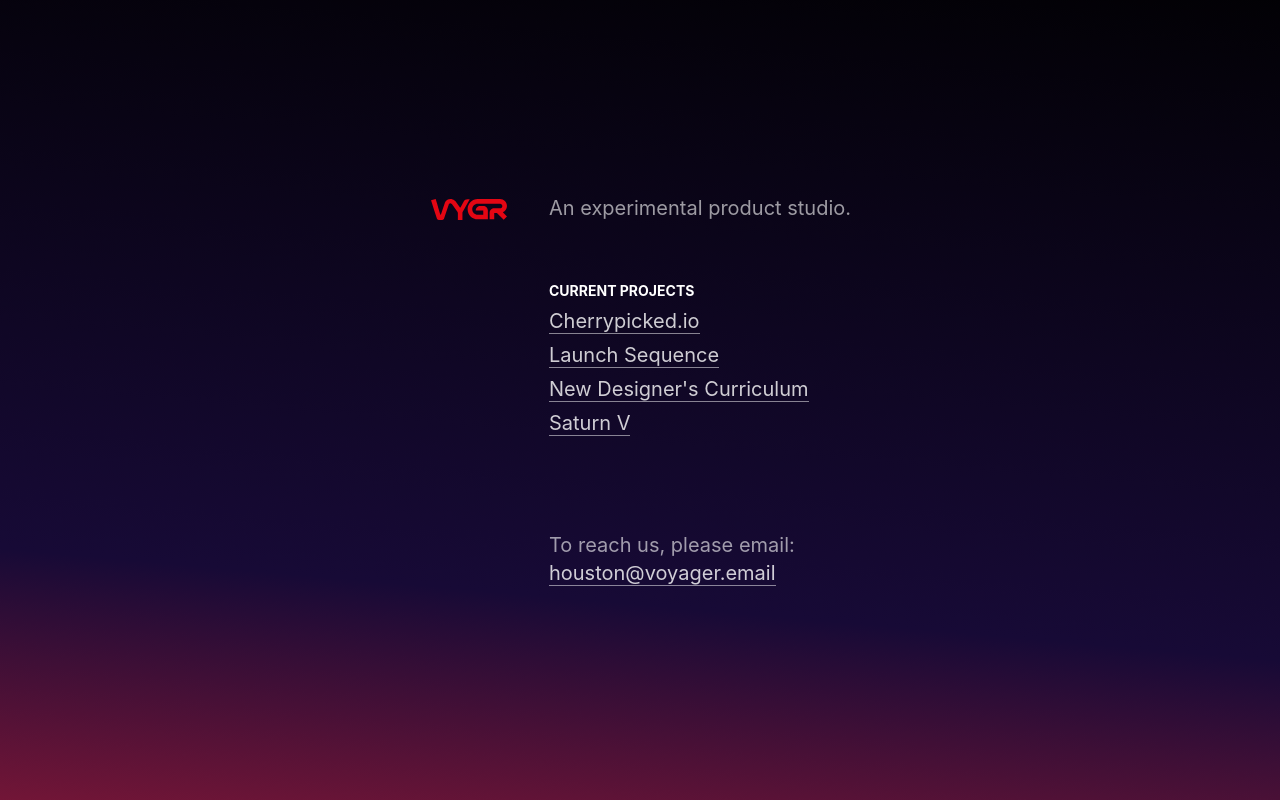
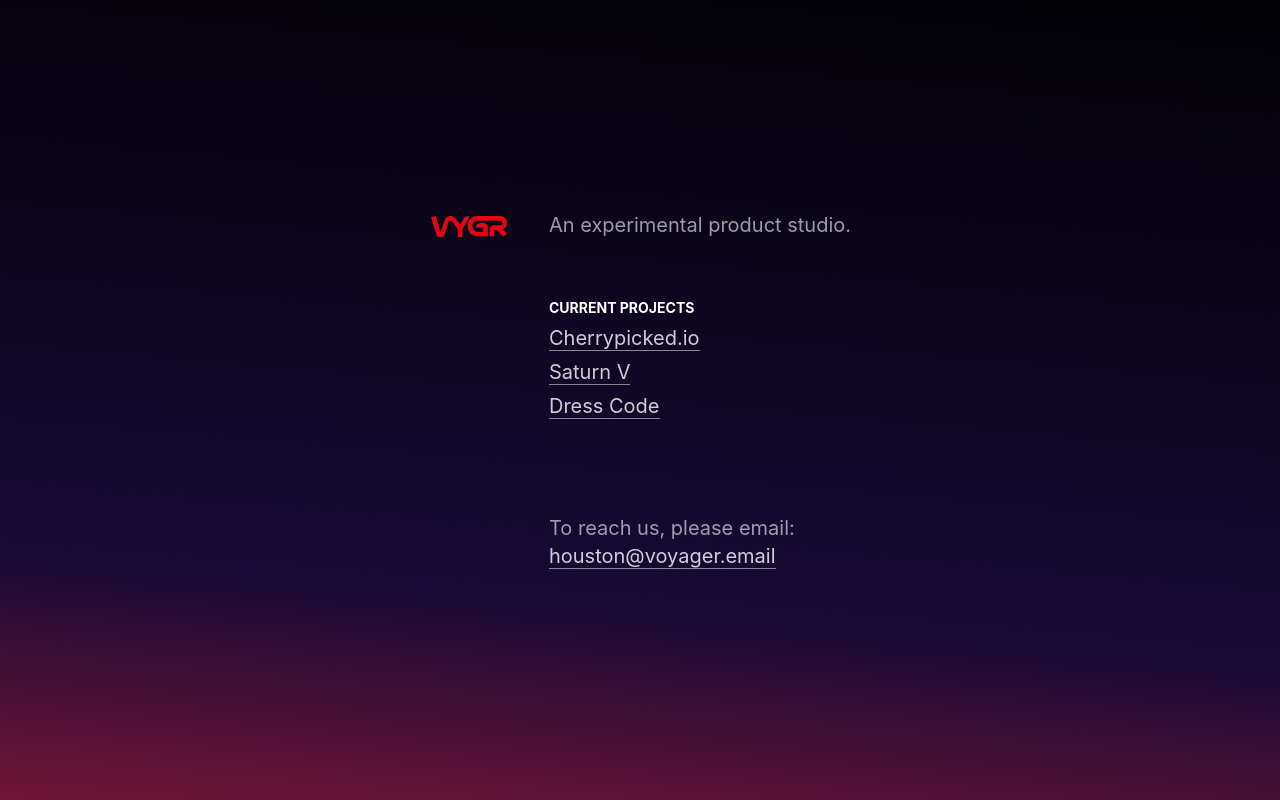
Before and after one commit to voyagerlog/voyagerlog.github.io, a plain HTML site: page index.html in a window 1280 px wide. Drawn offline with Linux system fonts and the light colour scheme.

Commit message:
Update index.html

```diff
--- a/index.html
+++ b/index.html
@@ -33,14 +33,11 @@
     <a target="_blank" href="https://cherrypicked.io">Cherrypicked.io</a>
   </li>
   <li>
-    <a target="_blank" href="https://github.com/voyagerstudio/launch-sequence">Launch Sequence</a>
+    <!-- <a href="https://voyagerstudio.github.io/apollo/">Kerosene</a> -->
+    <a target="_blank" href="https://github.com/voyagerstudio/saturnfive">Saturn V</a>
   </li>
   <li>
-    <a target="_blank" href="https://github.com/voyagerstudio/new-designers-curriculum">New Designer's Curriculum</a>
-  </li>
-  <li>
-    <!-- <a href="https://voyagerstudio.github.io/apollo/">Kerosene</a> -->
-    <a target="_blank" href="https://github.com/voyagerstudio/saturnfive">Saturn V</a>
+    <a target="_blank" href="https://github.com/voyagerstudio/dresscode">Dress Code</a>
   </li>
 </ul>
 <p>To reach us, please email: <br><a href="mailto:research@voyager.email">houston@voyager.email</a></p>
```
